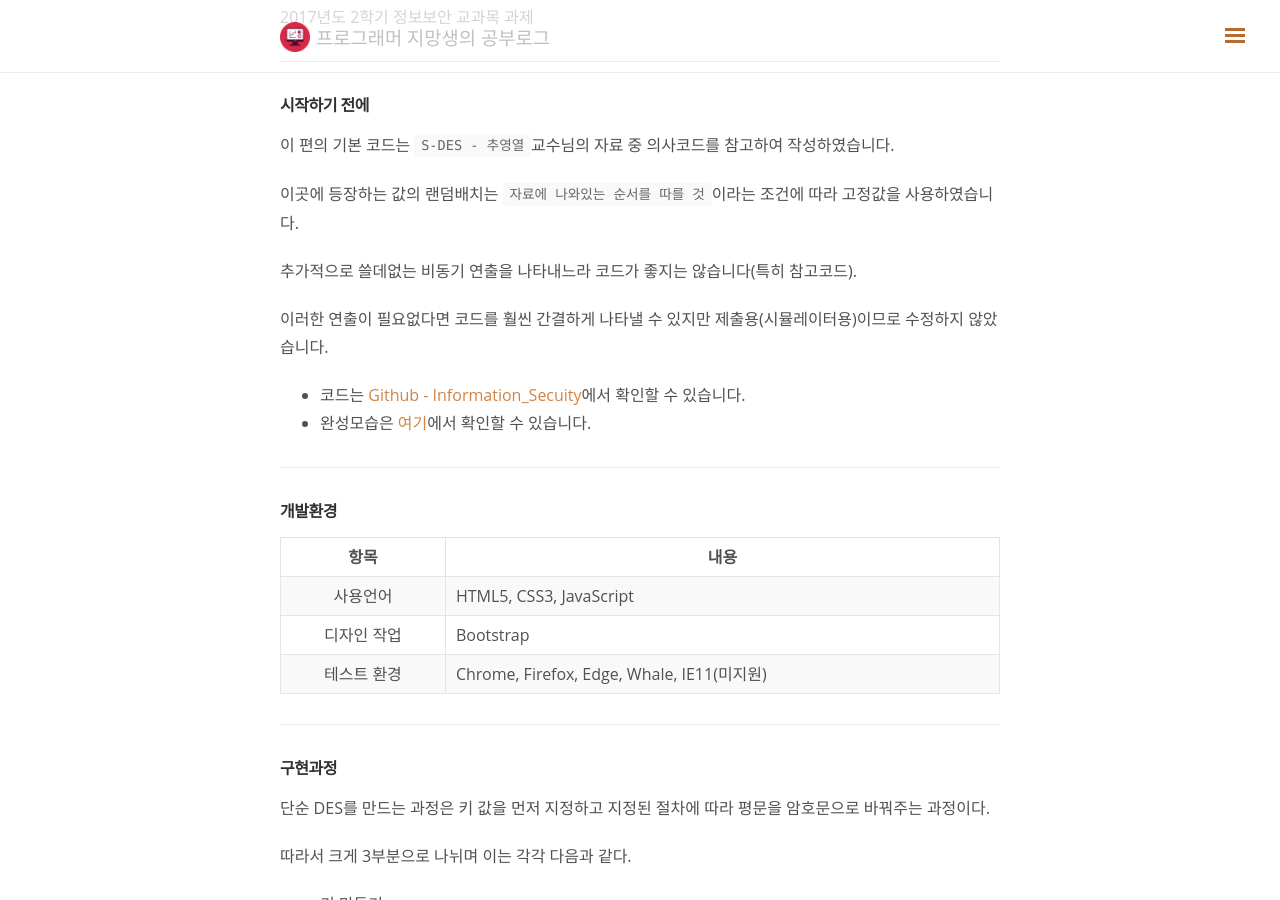
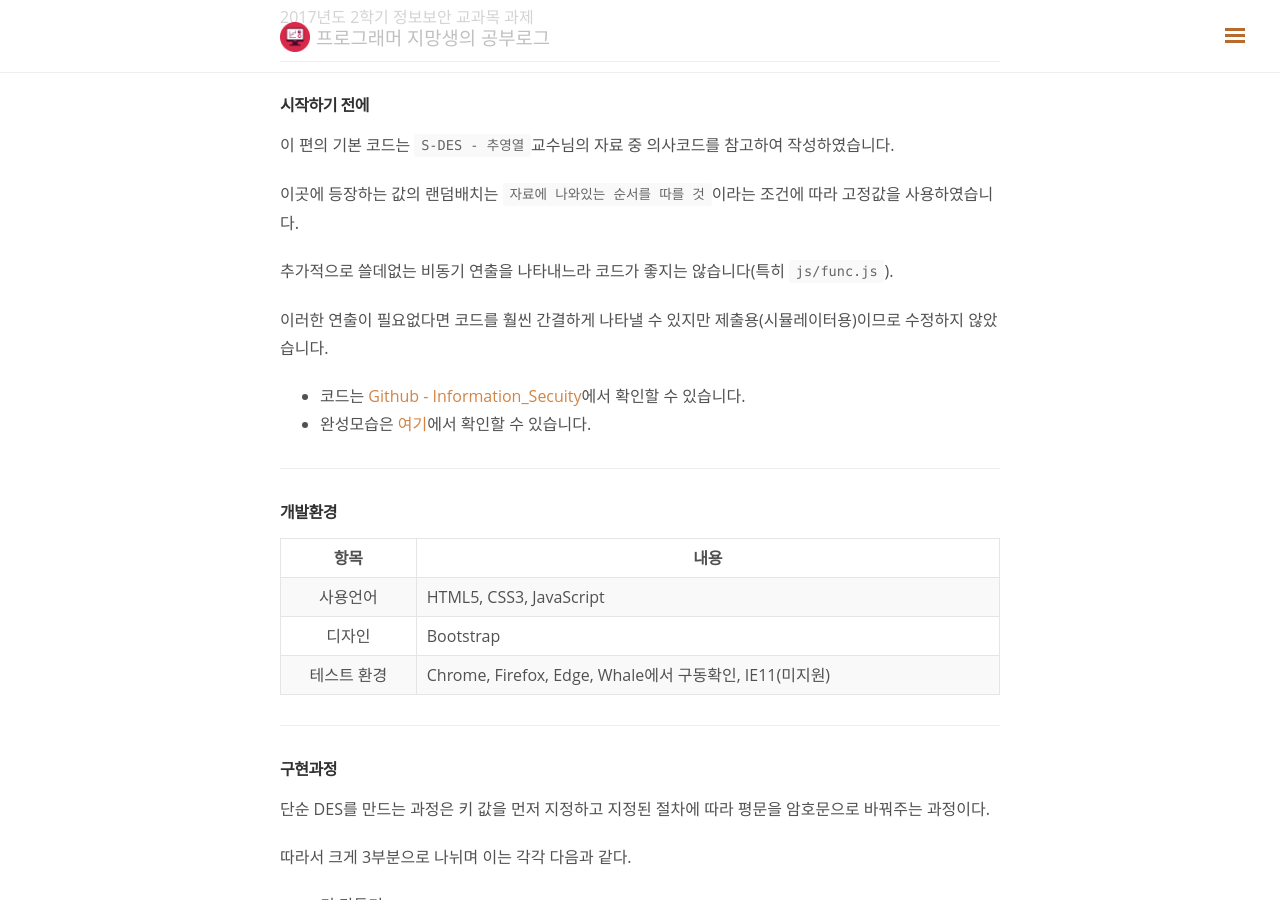
Before and after one commit to level120/level120.github.io, a Jekyll site: the page built from _posts/exam/2018-01-19-Information-Security.md, in a window 1280 px wide and 900 px high, scrolled down 298 px. Built offline with Jekyll 4.4.1, drawn with Linux system fonts in a browser that asks for light colours; nearby versions of some CDN libraries; comment, search, counter and statistics services are not loaded; some of the changed text lies outside the part shown.

Commit message:
내용수정
정보보안 sdes

````diff
--- a/_posts/exam/2018-01-19-Information-Security.md
+++ b/_posts/exam/2018-01-19-Information-Security.md
@@ -19,7 +19,7 @@
 
 이곳에 등장하는 값의 랜덤배치는 `자료에 나와있는 순서를 따를 것`이라는 조건에 따라 고정값을 사용하였습니다.
 
-추가적으로 쓸데없는 비동기 연출을 나타내느라 코드가 좋지는 않습니다(특히 참고코드).
+추가적으로 쓸데없는 비동기 연출을 나타내느라 코드가 좋지는 않습니다(특히 `js/func.js`).
 
 이러한 연출이 필요없다면 코드를 훨씬 간결하게 나타낼 수 있지만 제출용(시뮬레이터용)이므로 수정하지 않았습니다.
 
@@ -33,8 +33,8 @@
 | 항목 | 내용 |
 | :-----: | ----- |
 | 사용언어 | HTML5, CSS3, JavaScript |
-| 디자인 작업 | Bootstrap |
-| 테스트 환경 | Chrome, Firefox, Edge, Whale, IE11(미지원) |
+| 디자인 | Bootstrap |
+| 테스트 환경 | Chrome, Firefox, Edge, Whale에서 구동확인, IE11(미지원) |
 
 ---
 
@@ -62,9 +62,11 @@
 
 키는 10-bit로 이루어지기 때문에 `0b0000000000` ~ `0b1111111111`의 숫자까지만 가능하도록 미리 제한한다.
 
+(10진수로 나타내면 `0` ~ `1023`까지이다)
+
 ![0b1111111111](/asset/img/sdes/3.png)
 
-이렇게 들어온 10-bit의 키 값은 무작위로 자리를 바꾼다.
+이렇게 들어온 10-bit의 키 값은 특정 순서로 비트의 자리를 바꾼다.
 
 아래 코드는 나중에 나올 8-bit와 4-bit에서 똑같은 작업을 수행하기 떄문에 하나로 묶어놓은 코드이다.
 
@@ -94,7 +96,7 @@
 }
 ```
 
-이렇게 얻은 키 값을 5-bit로 나누어 1-bit씩 왼쪽으로 옮겨야 한다(`LS`는 `Left Shift`의 줄임말).
+이렇게 얻은 키 값을 `5-bit`로 나누어 `1-bit`씩 왼쪽으로 옮겨야 한다(`LS`는 `Left Shift`의 줄임말).
 
 아래 코드는 나중에 나올 `LS-2`인 경우를 위해 하나로 묶어 나타낸 것이며 칸수 구분을 `scnt` 변수를 통해 조절한다.
 
````
Also changed, not shown: other parts of _posts/exam/2018-01-19-Information-Security.md (+4 -4 lines).
